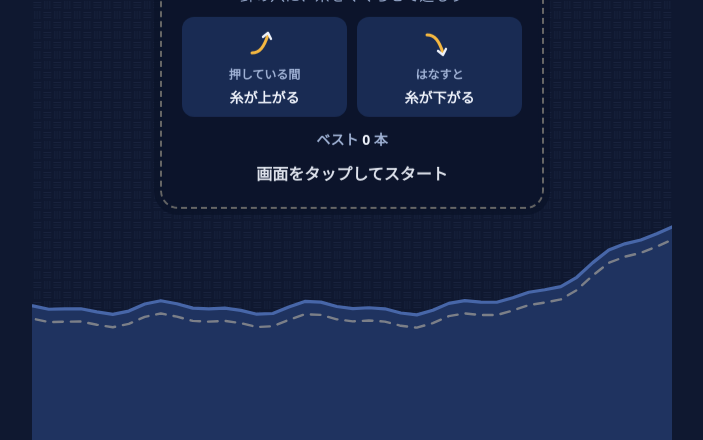
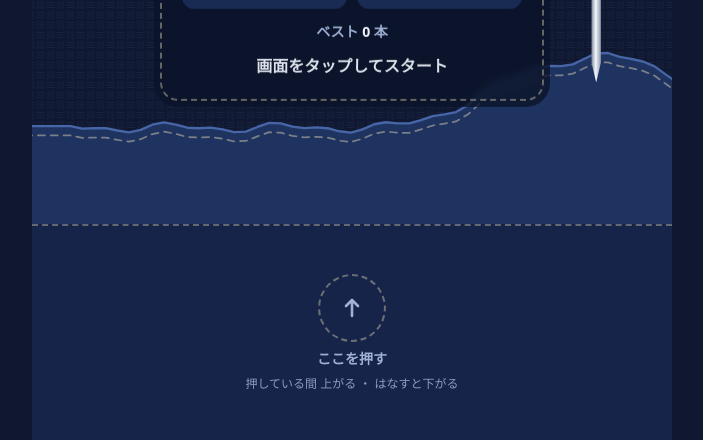
Before and after one commit to ttakahashi0418-lang/my-game, a plain HTML site: page index.html in a window 1280 px wide. Shown: the part 360-800 px from the top of the page, without its empty margins (288-991 px from the left). Drawn offline with Linux system fonts and the light colour scheme; animation ran at ten frames a second; a web font is replaced by a local one.

Commit message:
親指が画面にかぶらないよう、下に押す場所を分けた
Co-Authored-By: Claude Opus 5.5 <noreply@anthropic.com>
Claude-Session: https://claude.ai/code/session_01GRP6jyPMYa38GRgyMhbxP7

```diff
--- a/index.html
+++ b/index.html
@@ -22,6 +22,8 @@
   --text: #eef2fb;
   --muted: #9fb1d4;
   --panel: rgba(12, 20, 42, 0.82);
+  --pad: #16244a;          /* 親指を置く場所 */
+  --pad-on: #22356a;
   --font-ui: "Zen Maru Gothic", "Hiragino Maru Gothic ProN", "Noto Sans JP", system-ui, sans-serif;
   --font-display: "Dela Gothic One", "Zen Maru Gothic", "Hiragino Sans", system-ui, sans-serif;
   color-scheme: dark;
@@ -40,6 +42,8 @@ body {
   inset: 0;
   margin: 0 auto;
   max-width: calc(100dvh * 0.8);
+  display: flex;
+  flex-direction: column;
   touch-action: none;
   user-select: none;
   -webkit-user-select: none;
@@ -48,7 +52,56 @@ body {
   overflow: hidden;
   cursor: pointer;
 }
+#field {
+  position: relative;
+  flex: 1 1 auto;
+  min-height: 0;
+  overflow: hidden;
+  container-type: size;
+}
 #cv { position: absolute; inset: 0; width: 100%; height: 100%; display: block; }
+
+/* 親指を置く場所（ゲーム画面にかぶらないように下に分けている） */
+#pad {
+  flex: 0 0 auto;
+  height: calc(clamp(120px, 27dvh, 220px) + env(safe-area-inset-bottom, 0px));
+  padding-bottom: env(safe-area-inset-bottom, 0px);
+  padding-left: max(16px, env(safe-area-inset-left, 0px));
+  padding-right: max(16px, env(safe-area-inset-right, 0px));
+  box-sizing: border-box;
+  background: var(--pad);
+  border-top: 2px dashed rgba(216, 204, 176, 0.4);
+  display: grid;
+  place-items: center;
+  transition: background 0.08s;
+}
+.pad-inner {
+  display: flex;
+  flex-direction: column;
+  align-items: center;
+  gap: 6px;
+  color: var(--muted);
+  font-weight: 700;
+  font-size: 14px;
+  text-align: center;
+}
+.pad-ring {
+  width: 64px;
+  height: 64px;
+  border-radius: 50%;
+  border: 2px dashed rgba(216, 204, 176, 0.45);
+  display: grid;
+  place-items: center;
+  transition: transform 0.08s, border-color 0.08s, background 0.08s;
+}
+.pad-ring svg { width: 30px; height: 30px; }
+.pad-inner small { font-size: 12px; font-weight: 500; opacity: 0.85; }
+#pad.on { background: var(--pad-on); }
+#pad.on .pad-ring { transform: scale(0.92); border-color: var(--kinshi); background: rgba(245, 184, 65, 0.14); }
+#pad.on .pad-inner { color: var(--text); }
+@media (prefers-reduced-motion: reduce) {
+  #pad, .pad-ring { transition: none; }
+}
 
 .hud {
   position: absolute;
@@ -181,16 +234,22 @@ body {
   .cta.ready { animation: none; }
   .score { transition: none; }
 }
-@media (max-height: 520px) {
+@container (max-height: 520px) {
   .panel { gap: 8px; padding: 16px 16px 14px; }
   .logo { font-size: 34px; }
+  .lead { font-size: 13px; }
   .big { font-size: 48px; }
-  .how li { padding: 6px; }
+  .how li { padding: 6px; font-size: 13px; }
+  .how svg { width: 26px; height: 26px; }
+}
+@container (max-height: 380px) {
+  .lead, .how { display: none; }
 }
 </style>
 </head>
 <body>
 <div id="stage">
+ <div id="field">
   <canvas id="cv" aria-label="ゲーム画面"></canvas>
 
   <header class="hud">
@@ -230,6 +289,17 @@ body {
     <p class="eyebrow">一時停止中</p>
     <p class="cta ready">タップで再開</p>
   </section>
+ </div>
+
+  <div id="pad" aria-hidden="true">
+    <div class="pad-inner">
+      <div class="pad-ring">
+        <svg viewBox="0 0 30 30"><path d="M15 23V8M9 13l6-6 6 6" fill="none" stroke="currentColor" stroke-width="2.6" stroke-linecap="round" stroke-linejoin="round"/></svg>
+      </div>
+      <span>ここを押す</span>
+      <small>押している間 上がる ・ はなすと下がる</small>
+    </div>
+  </div>
 </div>
 
 <script>
@@ -251,6 +321,8 @@ body {
 
   const $ = (id) => document.getElementById(id);
   const stage = $('stage');
+  const field = $('field');
+  const pad = $('pad');
   const cv = $('cv');
   const ctx = cv.getContext('2d');
   const ui = {
@@ -284,7 +356,7 @@ body {
   // ---------- 画面サイズ ----------
   let cssW = 1, cssH = 1, dpr = 1, scale = 1, W = 600, bgPat = null;
   function resize() {
-    const r = stage.getBoundingClientRect();
+    const r = field.getBoundingClientRect();
     cssW = Math.max(1, r.width);
     cssH = Math.max(1, r.height);
     dpr = Math.min(2, window.devicePixelRatio || 1);
@@ -774,13 +846,15 @@ body {
   }
 
   // ---------- ループ ----------
-  let last = performance.now(), acc = 0;
+  let last = performance.now(), acc = 0, padOn = false;
   function frame(now) {
     const dt = Math.min(0.05, (now - last) / 1000);
     last = now;
     acc += dt;
     while (acc >= FIXED) { update(FIXED); acc -= FIXED; }
     render();
+    const on = isHolding();
+    if (on !== padOn) { padOn = on; pad.classList.toggle('on', on); }
     requestAnimationFrame(frame);
   }
 
```
Also changed, not shown: 1 other file.
